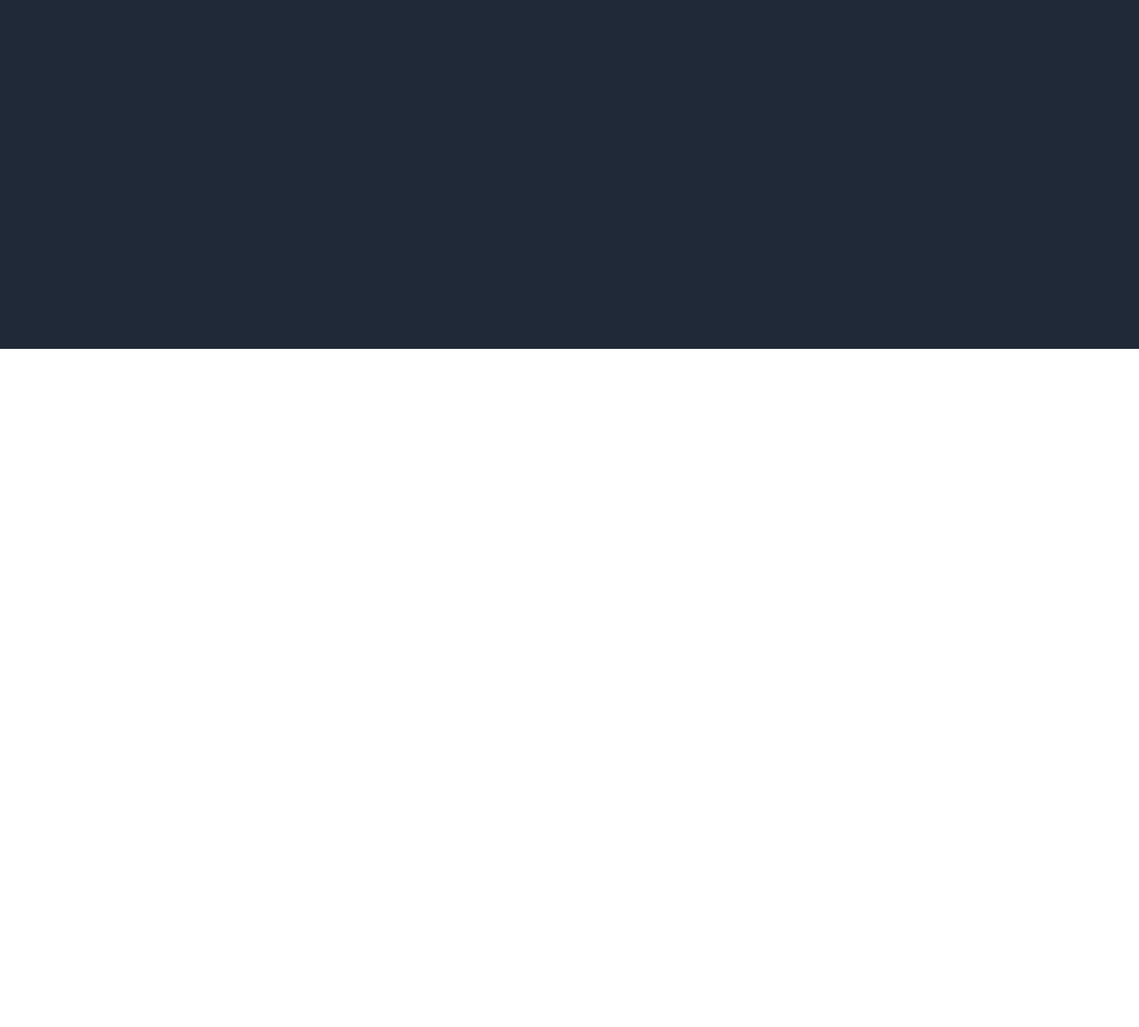
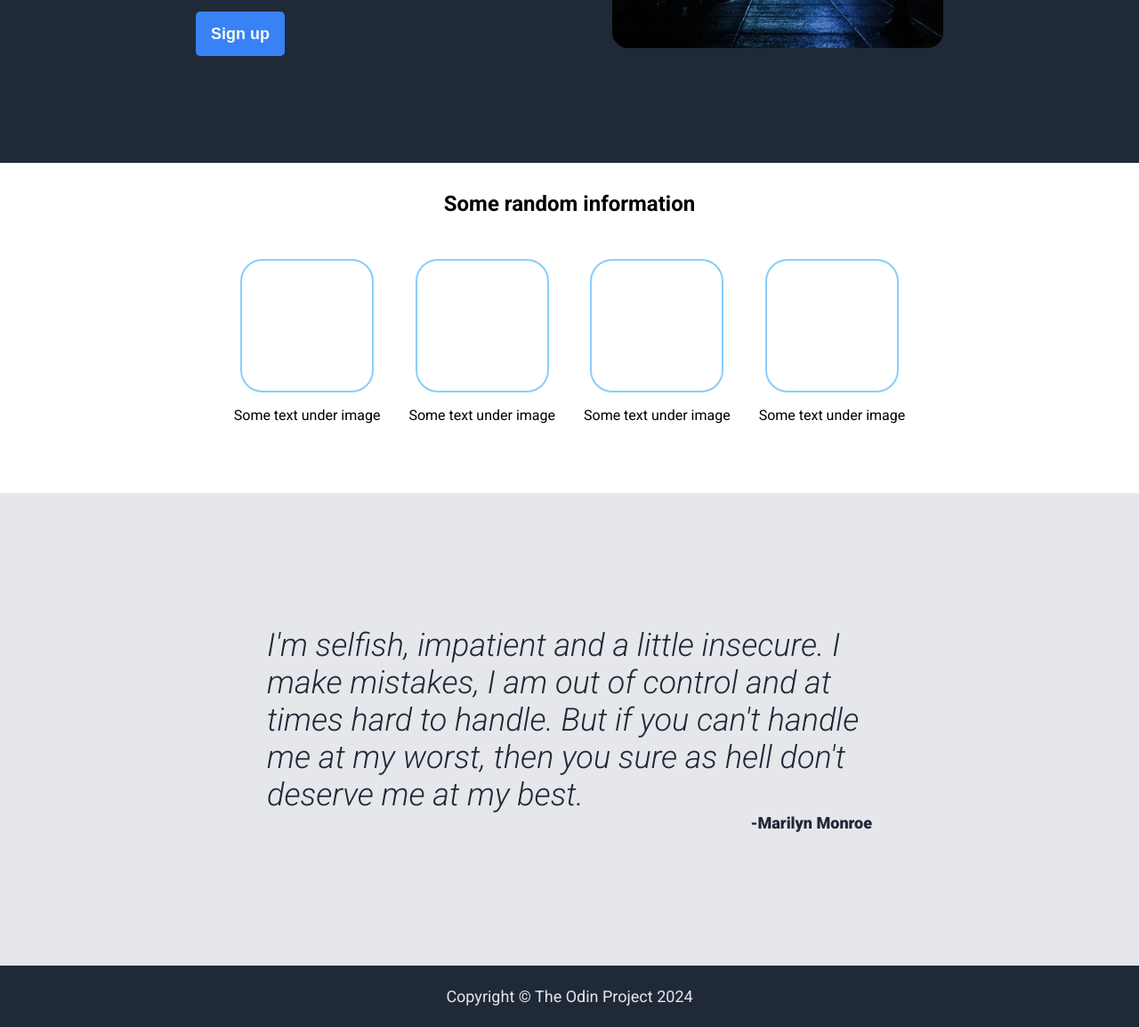
Before and after one commit to GuenounouAlem/landing-page, a plain HTML site: page index.html in a window 1280 px wide. Shown: the part 376-1530 px from the top of the page at 89% size. Before the commit the page ends 800 px from the top, so only its background shows below. Drawn offline with Linux system fonts and the light colour scheme.

Commit message:
almost done sill have to do the call to action

```diff
--- a/index.html
+++ b/index.html
@@ -29,16 +29,38 @@
         <img src="img/tunel.jpg" alt="tunel on a bridge at night with blue lights" height="240" width="500">
     </div>
     <div class="first-content">
-
+        <h2>Some random information</h2>
+        <div class="info-container">
+            <div class="sub-info-container">
+                <div class="img-card"></div>
+                <p>Some text under image</p>
+            </div>
+            <div class="sub-info-container">
+                <div class="img-card"></div>
+                <p>Some text under image</p>
+            </div>
+            <div class="sub-info-container">
+                <div class="img-card"></div>
+                <p>Some text under image</p>
+            </div>
+            <div class="sub-info-container">
+                <div class="img-card"></div>
+                <p>Some text under image</p>
+            </div>
+        </div>
     </div>
-    <div class="second-content">
-
+    <div class="second-content quote-bg-color">
+        <p class="quote-text">
+            I'm selfish, impatient and a little insecure. I make mistakes, I am out of control and at times hard to handle.
+            But if you can't handle me at my worst, then you sure as hell don't deserve me at my best.
+        </p>
+        <h3>-Marilyn Monroe</h3>
     </div>
     <div class="third-content">
 
     </div>
-    <footer>
-
+    <footer class="dark-bg-color hero-second-text">
+        <p>Copyright &copy; The Odin Project 2024</p>
     </footer>
 </body>
 </html>
--- a/styles.css
+++ b/styles.css
@@ -10,7 +10,6 @@ body {
     height: 100vh;
     display: flex;
     flex-direction: column;
-    gap: 0.5rem;
     font-family: "Roboto", sans-serif;
 }
 
@@ -25,6 +24,27 @@ header {
     align-items: center;
 }
 
+footer {
+    display: flex;
+    justify-content: center;
+    align-items: center;
+    padding: 24px;
+}
+
+button {
+    border: 0px;
+    border-radius: 5px;
+    width: 100px;
+    height: 50px;
+    font-size: large;
+    font-weight: 600;
+    color: #f9faf8;
+}
+
+img {
+    border-radius: 18px;
+}
+
 .header-list {
     display: flex;
     list-style-type: none;
@@ -36,12 +56,58 @@ header {
     flex: 1;
     display: flex;
     justify-content: center;
+    align-items: center;
+    gap: 64px;
+    padding: 120px 220px;
+}
+
+.sub-content {
+    display: flex;
+    flex-direction: column;
+    gap: 16px;
+    align-items: flex-start;
+}
+
+.first-content {
+    display: flex;
+    flex-direction: column;
+    gap: 48px;
+    justify-content: center;
+    align-items: center;
+    padding-top: 32px;
+    padding-bottom: 78px;
+}
+
+.info-container {
+    display: flex;
+    gap: 32px;
+    align-items: center;
+    justify-content: center;
+}
+
+.sub-info-container {
+    display: flex;
+    flex-direction: column;
+    gap: 16px;
+    align-items: center;
+}
+
+.img-card {
+    height: 150px;
+    width: 150px;
+    border: 2px solid lightskyblue;
+    border-radius: 25px;
+
 }
 
 
-
-
-
+.second-content {
+    display: flex;
+    flex-direction: column;
+    justify-content: center;
+    align-items: center;
+    padding: 150px 300px;
+}
 
 
 
@@ -93,6 +159,13 @@ header {
     color: #1f2937;
 }
 
+.second-content > h3 {
+    font-size: 18px;
+    font-weight: 800;
+    color: #1f2937;
+    align-self: flex-end;
+}
+
 .btn-color, .call-action-bg-color {
     background-color: #3882f6;
 }
```
